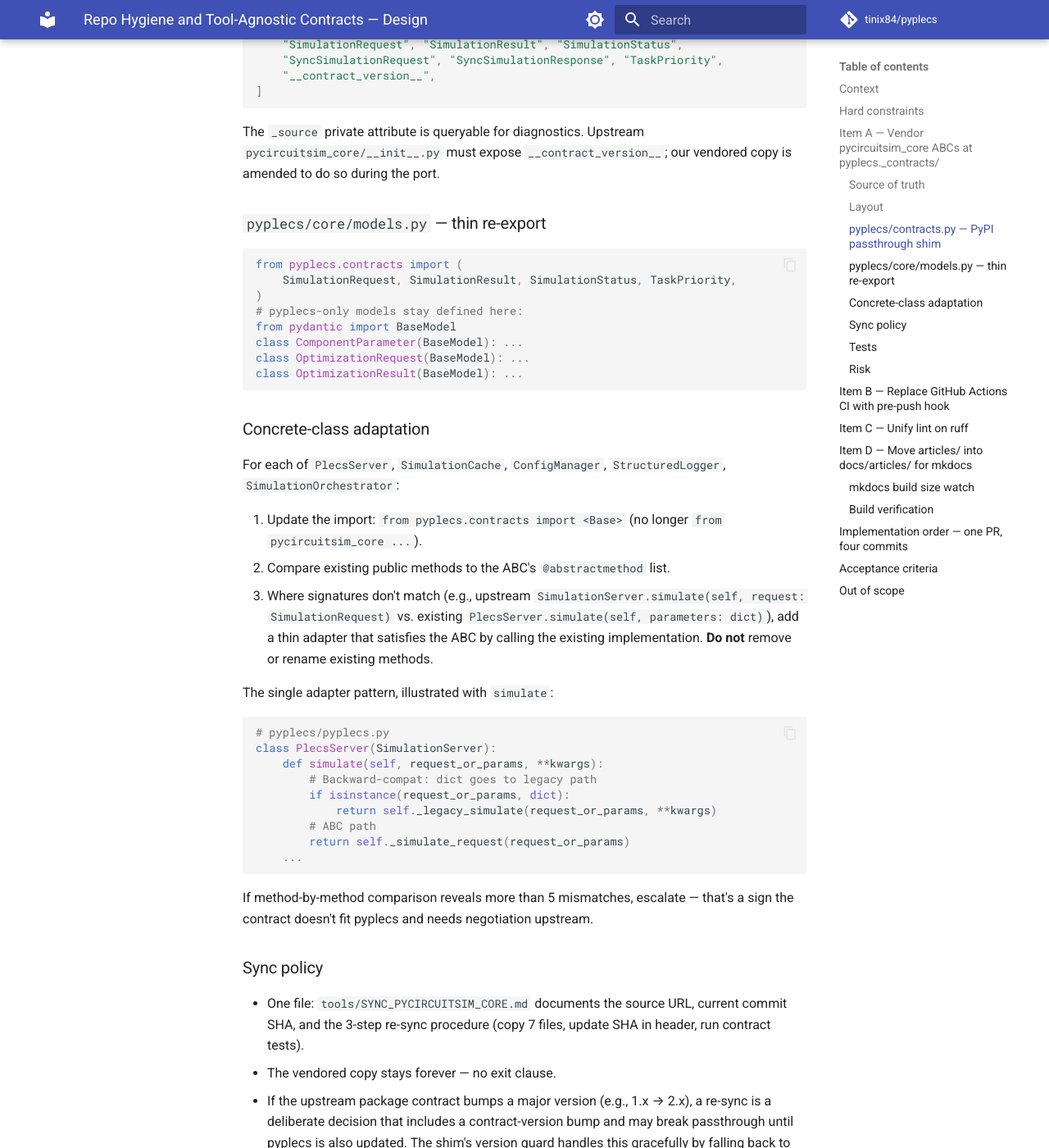
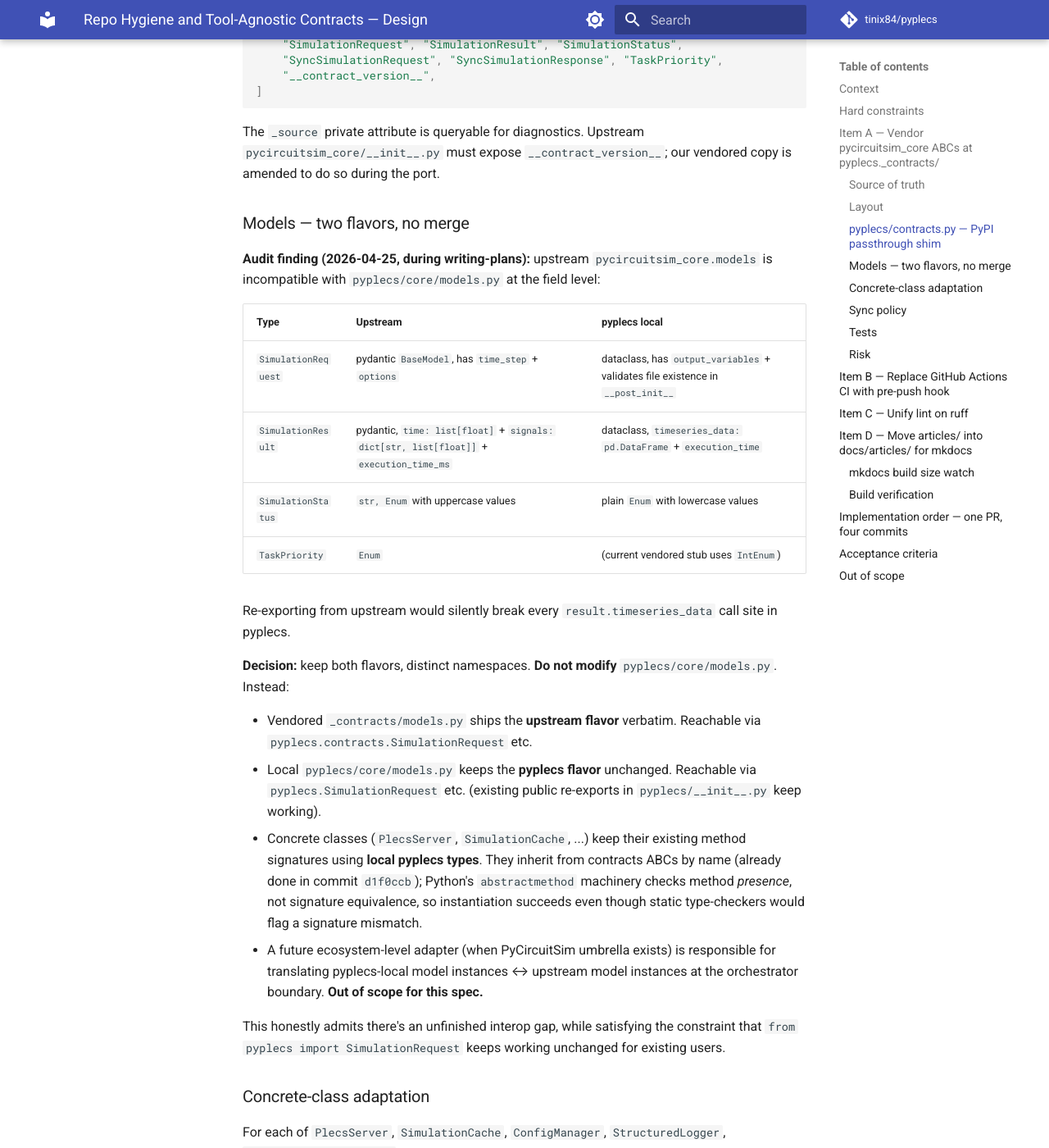
Before and after one commit to tinix84/pyplecs, an MkDocs documentation site: the page built from docs/superpowers/specs/2026-04-25-repo-hygiene-and-contracts-design.md, in a window 1280 px wide and 1400 px high, scrolled down 2647 px. Shown: the whole window at 82% size. Built offline with MkDocs 1.6.1 and Material for MkDocs 9.7.7, drawn with Linux system fonts in a browser that asks for light colours; comment, search, counter and statistics services are not loaded; some of the changed text lies outside the part shown.

Commit message:
docs: revise spec — keep both model flavors in distinct namespaces
Audit during writing-plans found upstream pycircuitsim_core.models is
pydantic with different field names than pyplecs's local dataclasses
(timeseries_data vs time+signals; lowercase vs uppercase enum values).
Re-exporting would silently break every internal call site.

Decision: vendored _contracts/models.py ships upstream verbatim;
pyplecs/core/models.py stays unchanged; concrete classes keep their
existing signatures. Ecosystem-level interop adapter is future work.

Co-Authored-By: Claude Opus 4.7 (1M context) <noreply@anthropic.com>

````diff
--- a/docs/superpowers/specs/2026-04-25-repo-hygiene-and-contracts-design.md
+++ b/docs/superpowers/specs/2026-04-25-repo-hygiene-and-contracts-design.md
@@ -108,41 +108,39 @@ __all__ = [
 
 The `_source` private attribute is queryable for diagnostics. Upstream `pycircuitsim_core/__init__.py` must expose `__contract_version__`; our vendored copy is amended to do so during the port.
 
-### `pyplecs/core/models.py` — thin re-export
+### Models — two flavors, no merge
 
-```python
-from pyplecs.contracts import (
-    SimulationRequest, SimulationResult, SimulationStatus, TaskPriority,
-)
-# pyplecs-only models stay defined here:
-from pydantic import BaseModel
-class ComponentParameter(BaseModel): ...
-class OptimizationRequest(BaseModel): ...
-class OptimizationResult(BaseModel): ...
-```
+**Audit finding (2026-04-25, during writing-plans):** upstream `pycircuitsim_core.models` is incompatible with `pyplecs/core/models.py` at the field level:
+
+| Type | Upstream | pyplecs local |
+|---|---|---|
+| `SimulationRequest` | pydantic `BaseModel`, has `time_step` + `options` | dataclass, has `output_variables` + validates file existence in `__post_init__` |
+| `SimulationResult` | pydantic, `time: list[float]` + `signals: dict[str, list[float]]` + `execution_time_ms` | dataclass, `timeseries_data: pd.DataFrame` + `execution_time` |
+| `SimulationStatus` | `str, Enum` with uppercase values | plain `Enum` with lowercase values |
+| `TaskPriority` | `Enum` | (current vendored stub uses `IntEnum`) |
+
+Re-exporting from upstream would silently break every `result.timeseries_data` call site in pyplecs.
+
+**Decision:** keep both flavors, distinct namespaces. **Do not modify** `pyplecs/core/models.py`. Instead:
+
+- Vendored `_contracts/models.py` ships the **upstream flavor** verbatim. Reachable via `pyplecs.contracts.SimulationRequest` etc.
+- Local `pyplecs/core/models.py` keeps the **pyplecs flavor** unchanged. Reachable via `pyplecs.SimulationRequest` etc. (existing public re-exports in `pyplecs/__init__.py` keep working).
+- Concrete classes (`PlecsServer`, `SimulationCache`, ...) keep their existing method signatures using **local pyplecs types**. They inherit from contracts ABCs by name (already done in commit `d1f0ccb`); Python's `abstractmethod` machinery checks method *presence*, not signature equivalence, so instantiation succeeds even though static type-checkers would flag a signature mismatch.
+- A future ecosystem-level adapter (when PyCircuitSim umbrella exists) is responsible for translating pyplecs-local model instances ↔ upstream model instances at the orchestrator boundary. **Out of scope for this spec.**
+
+This honestly admits there's an unfinished interop gap, while satisfying the constraint that `from pyplecs import SimulationRequest` keeps working unchanged for existing users.
 
 ### Concrete-class adaptation
 
 For each of `PlecsServer`, `SimulationCache`, `ConfigManager`, `StructuredLogger`, `SimulationOrchestrator`:
 
-1. Update the import: `from pyplecs.contracts import <Base>` (no longer `from pycircuitsim_core ...`).
-2. Compare existing public methods to the ABC's `@abstractmethod` list.
-3. Where signatures don't match (e.g., upstream `SimulationServer.simulate(self, request: SimulationRequest)` vs. existing `PlecsServer.simulate(self, parameters: dict)`), add a thin adapter that satisfies the ABC by calling the existing implementation. **Do not** remove or rename existing methods.
+1. Update the import: `from pyplecs.contracts import <Base>` (no longer `from pycircuitsim_core ...`). The shim resolves to the vendored copy by default, the PyPI package when present and version-compatible.
+2. Audit each abstract method declared on the base class against the concrete class. For methods present on both: leave the concrete method's existing signature unchanged (it operates on local pyplecs models). For methods declared abstract but missing on the concrete: add a minimal stub that delegates to the closest existing method or raises `NotImplementedError("Pending interop port — see spec 2026-04-25")`. **Do not** rewrite existing methods to match upstream signatures — that's the future interop work that's out of scope here.
+3. Verify `Class.__abstractmethods__` is empty after the changes (Python's check during instantiation). If any abstract method has no concrete counterpart at all, add the `NotImplementedError` stub from step 2.
 
-The single adapter pattern, illustrated with `simulate`:
-```python
-# pyplecs/pyplecs.py
-class PlecsServer(SimulationServer):
-    def simulate(self, request_or_params, **kwargs):
-        # Backward-compat: dict goes to legacy path
-        if isinstance(request_or_params, dict):
-            return self._legacy_simulate(request_or_params, **kwargs)
-        # ABC path
-        return self._simulate_request(request_or_params)
-    ...
-```
+Specifically: upstream `SimulationServer` declares 4 abstract methods — `simulate`, `simulate_batch`, `is_available`, `health_check`. Existing `PlecsServer` already has all four (the latter two were added in commit `d1f0ccb`). Verify with `assert not PlecsServer.__abstractmethods__`. Repeat for the other four classes.
 
-If method-by-method comparison reveals more than 5 mismatches, escalate — that's a sign the contract doesn't fit pyplecs and needs negotiation upstream.
+If any class ends up with more than 1–2 `NotImplementedError` stubs, that's a signal the contract doesn't fit and we should revisit upstream — but we expect 0 such stubs based on the d1f0ccb commit.
 
 ### Sync policy
 
@@ -173,7 +171,7 @@ def test_contracts_source_reports_consistently():
 
 ### Risk
 
-- **Signature drift** — upstream ABC signatures may not match pyplecs's existing methods. Mitigation: adapter-pattern wrappers. Escalation if >5 mismatches.
+- **Signature drift** — upstream ABC method signatures use upstream's pydantic models, while pyplecs concrete methods use pyplecs's local dataclass models. Mitigation: rely on Python's name-only abstractmethod check; defer signature reconciliation to a future ecosystem-level adapter. Static type-checkers (mypy, pyright) will warn — that's acceptable noise for now.
 - **Passthrough silently broken by upstream** — version guard + `_source` diagnostic mitigate.
 - **`__contract_version__` not present in upstream yet** — handled by the shim's `getattr(_ext, "__contract_version__", None) or _ext.__version__` fallback to the package's regular `__version__` (upstream already exposes `__version__ = "1.0.0"`). The vendored `_contracts/__init__.py` adds `__contract_version__` so pyplecs has an authoritative answer locally.
 
@@ -247,6 +245,6 @@ Decision deferred to first build measurement; defaulting to keeping GIFs in-tree
 ## Out of scope
 
 - Publishing `pycircuitsim-core` to PyPI (separate effort in `tinix84/pycircuitsim` monorepo).
-- Removing or refactoring `pyplecs/core/models.py`'s pyplecs-only models (`ComponentParameter`, `OptimizationRequest`, `OptimizationResult`) — they stay where they are.
+- Reconciling pyplecs's local pydantic-incompatible models (`SimulationRequest`, `SimulationResult`, `SimulationStatus`, `TaskPriority`) with upstream's. The two flavors coexist in distinct namespaces; ecosystem-level interop is a future effort.
 - Reviving CI as GitHub Actions if/when contributors return — explicitly deferred.
 - Cleaning up `pyplecs/__init__.py`'s graceful-degradation `None` fallbacks for missing optional deps. Worth doing eventually, not in this spec.
````
